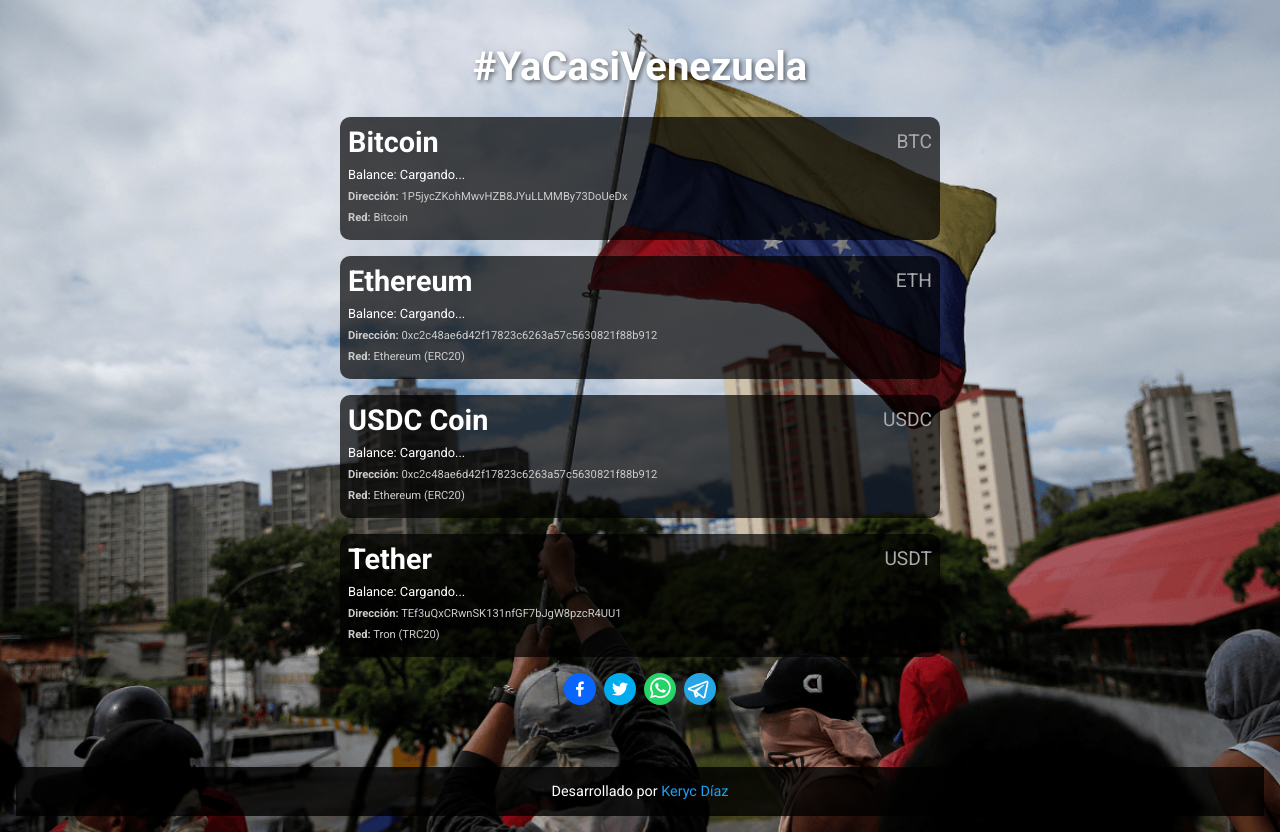
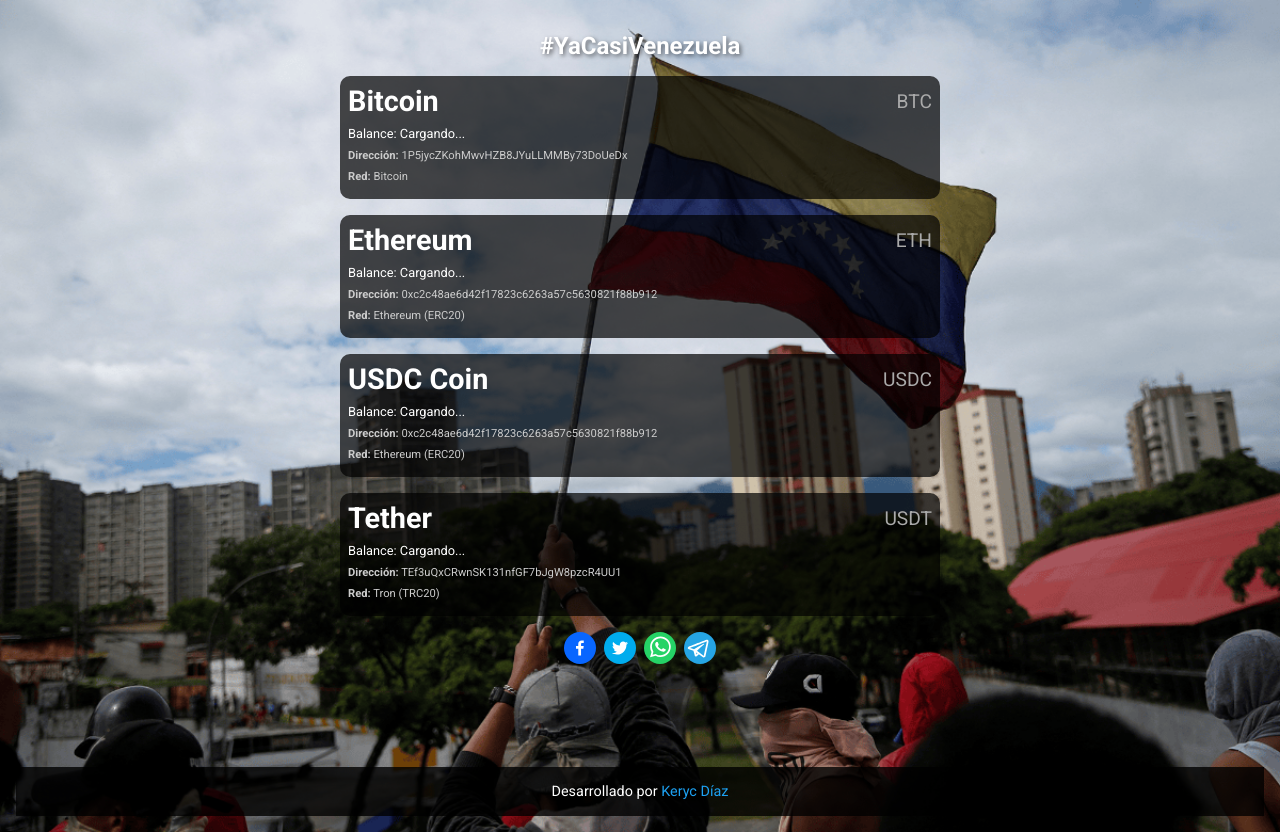
Before and after one commit to yocxy2/yacasivenezuela-balance, a Gatsby site: page / in a window 1280 px wide. Built offline with nearby package versions, Linux system fonts and the light colour scheme; Gatsby itself is replaced by a stand-in of ours; no server answers.

Commit message:
fix final

```diff
--- a/src/components/CryptoBalances.js
+++ b/src/components/CryptoBalances.js
@@ -20,7 +20,7 @@ const CryptoBalances = () => {
       <Title>#YaCasiVenezuela</Title>
       {balances.totalUSD !== null && (
         <TotalBalance>
-          Saldo Total Recolectado: ${balances.totalUSD.toLocaleString(undefined, { minimumFractionDigits: 2, maximumFractionDigits: 2 })} USD
+          Recaudado: ${balances.totalUSD.toLocaleString(undefined, { minimumFractionDigits: 2, maximumFractionDigits: 2 })} USD
         </TotalBalance>
       )}
 
--- a/src/styles/styledComponents.js
+++ b/src/styles/styledComponents.js
@@ -22,7 +22,7 @@ export const Title = styled.h1`
   text-shadow: 2px 2px 4px rgba(0, 0, 0, 0.5);
 
   @media (min-width: 600px) {
-    font-size: 2.5rem;
+    font-size: 1.5rem;
   }
 `;
 
@@ -32,6 +32,9 @@ export const TotalBalance = styled.h2`
   color: #fff;
   text-shadow: 1px 1px 3px rgba(0, 0, 0, 0.5);
   margin: 0 0 1rem;
+
+  border: 0.5px solid rgba(71, 63, 79, 0.16);
+  padding: 0.5rem;
 
   @media (min-width: 600px) {
     font-size: 2rem;
```
